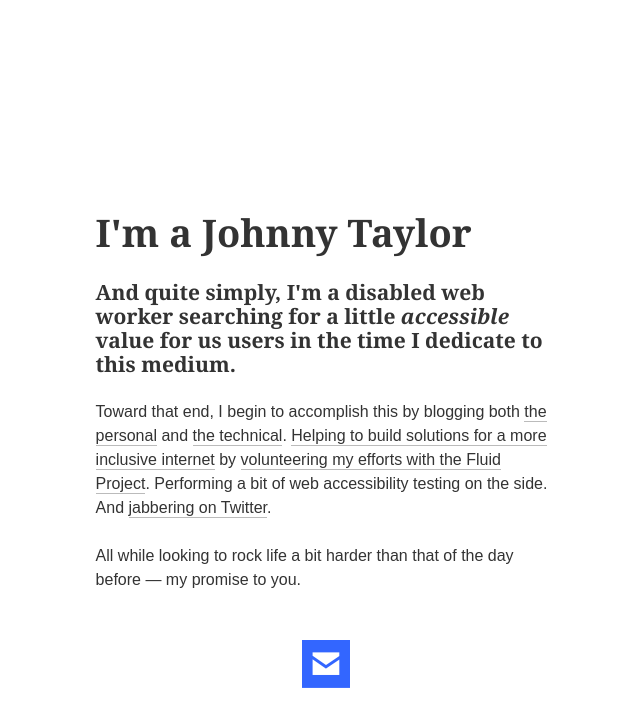
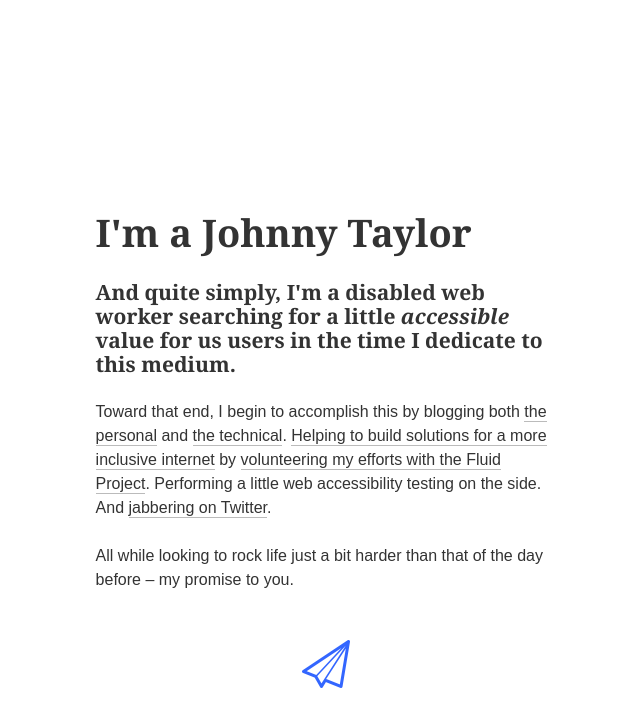
Before and after one commit to abledaccess/johnnydaux.org, a Jekyll site: the page built from index.md, in a window 1280 px wide. Shown: the top 727 px of the page, without its empty margins (314-954 px from the left). Built offline with Jekyll 4.4.1, drawn with Linux system fonts in a browser that asks for light colours; Markdown is read by kramdown in place of the engine named in the settings.

Commit message:
GH-PAGES: Update email icon font

```diff
--- a/_layouts/default.html
+++ b/_layouts/default.html
@@ -10,7 +10,7 @@
 
 	<meta name="viewport" content="initial-scale=1.0, width=device-width" />
 
-	<title>{% if page.class == 'home' %}{{ site.title }}{% else %}{{ page.title }} &mdash; {{ site.title }}{% endif %}</title>
+	<title>{% if page.class == 'home' %}{{ site.title }}{% else %}{{ page.title }} &ndash; {{ site.title }}{% endif %}</title>
 
 	<link rel="stylesheet" href="/css/style.css" />
 
@@ -36,7 +36,7 @@
 
 			</section>
 			<aside class="entry--compliment" role="complementary">
-				<a href="mailto:{{ site.email }}" class="connect-email" rel="external"><span class="assistive-text">Email me directly</span></a>
+				<a href="mailto:{{ site.email }}" class="connect-email" rel="external"><span class="assistive-text">Shoot me an email</span></a>
 			</aside>
 
 		</article>
--- a/index.md
+++ b/index.md
@@ -7,6 +7,6 @@
 
 <p class="intro">And quite simply, I'm a disabled web worker searching for a little <em>accessible</em> value for us users in the time I dedicate to this medium.</p>
 
-Toward that end, I begin to accomplish this by blogging both <a href="http://unboundedexistence.com" rel="external">the personal</a> and <a href="http://abledaccess.com" rel="external">the technical</a>. <a href="https://github.com/abledaccess/" rel="external">Helping to build solutions for a more inclusive internet</a> by <a href="http://fluidproject.org" rel="external">volunteering my efforts with the Fluid Project</a>. Performing a bit of web accessibility testing on the side. And <a href="https://twitter.com/abledaccess" rel="external">jabbering on Twitter</a>.
+Toward that end, I begin to accomplish this by blogging both <a href="http://unboundedexistence.com" rel="external">the personal</a> and <a href="http://abledaccess.com" rel="external">the technical</a>. <a href="https://github.com/abledaccess/" rel="external">Helping to build solutions for a more inclusive internet</a> by <a href="http://fluidproject.org" rel="external">volunteering my efforts with the Fluid Project</a>. Performing a little web accessibility testing on the side. And <a href="https://twitter.com/abledaccess" rel="external">jabbering on Twitter</a>.
 
-All while looking to rock life a bit harder than that of the day before&nbsp;&mdash; my promise to you.
+All while looking to rock life just a bit harder than that of the day before&nbsp;&ndash; my promise to you.
```
Also changed, not shown: sass/style.scss (+5 -2 lines), css/style.css, fonts/email-icon.ttf, fonts/email-icon.woff, 5 other files.
